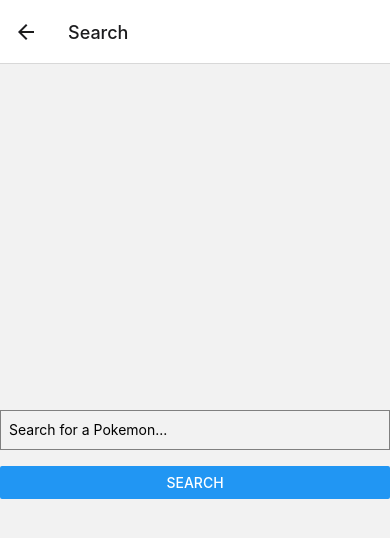
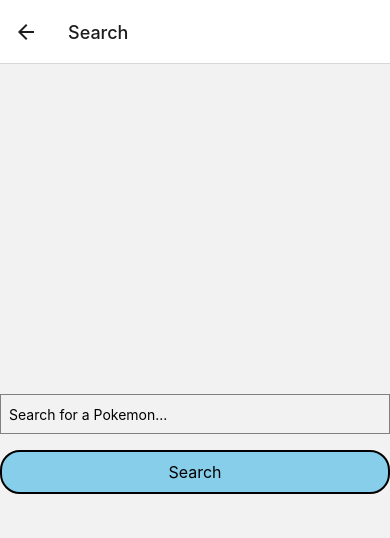
Before and after one commit to ComputerScienceWarrior/poke-info, a React Native app: screen /Search in a window 390 px wide. Shown: the top 538 px of the page. Built offline with nearby package versions, Linux system fonts and the light colour scheme.

Commit message:
updates button to touchable opacity so it can be styled (button cannot be styled)

```diff
--- a/components/Screens/SearchScreen/SearchScreen.js
+++ b/components/Screens/SearchScreen/SearchScreen.js
@@ -1,4 +1,4 @@
-import { SafeAreaView, Text, TextInput, Button, View, StyleSheet } from 'react-native';
+import { SafeAreaView, Text, TextInput, TouchableOpacity, View, StyleSheet } from 'react-native';
 import { useState } from 'react';
 import axios from 'axios';
 import Styles from './styles';
@@ -31,11 +31,13 @@
                 value={pokemon}
                 onChangeText={setPokemon}
             />
-            <Button
-                title="Search"
+            <TouchableOpacity
+                style={Styles.searchButton}
                 onPress={handleSearch}
                 disabled={loading}
-            />
+            >
+                <Text style={Styles.searchText}>Search</Text>
+            </TouchableOpacity>
             {loading && <Text>Loading...</Text>}
             {error && <Text style={Styles.error}>{error}</Text>}
             {result && (
--- a/components/Screens/SearchScreen/styles.js
+++ b/components/Screens/SearchScreen/styles.js
@@ -17,6 +17,19 @@
         color: 'red',
         marginTop: 16,
     },
+    searchButton: {
+        display: 'flex',
+        width: '100%',
+        borderWidth: 2,
+        padding: 10,
+        borderRadius: 20,
+        backgroundColor: 'skyblue',
+        marginBottom: 20
+    },
+    searchText: {
+        textAlign: 'center',
+        fontSize: 16
+    },
 });
 
 export default Styles;
```
